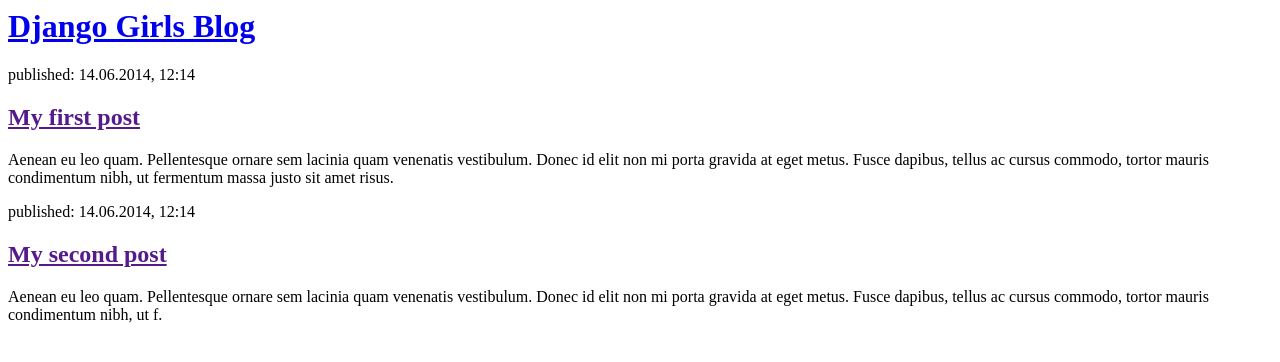
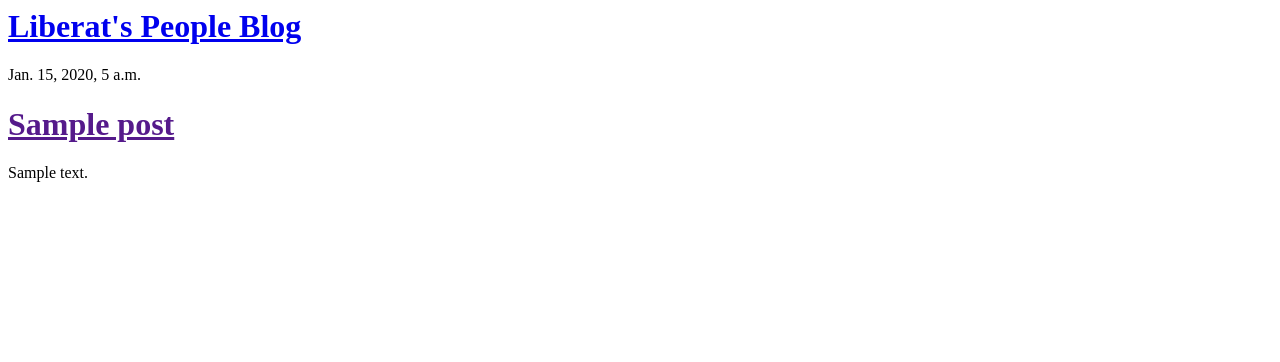
Before and after one commit to T-girl/Liberat-blog, a Django app: template blog/templates/blog/post_list.html in a window 1280 px wide. Shown: the top 362 px of the page. Run offline with Django 3.2, Linux system fonts and the light colour scheme; the template is opened without the code that fills it: values that come from a table or form of the project are taken from there, others are empty; tables that the repository leaves empty hold one stand-in row (values such as "Sample post").

Commit message:
Modified template to display posts from database.

```diff
--- a/blog/templates/blog/post_list.html
+++ b/blog/templates/blog/post_list.html
@@ -1,22 +1,18 @@
 <html>
     <head>
-        <title>Django Girls blog</title>
+        <title>Liberat's People blog</title>
      </head>
      <body>
          <div>
-             <h1><a href="/">Django Girls Blog</a></h1>
+             <h1><a href="/">Liberat's People Blog</a></h1>
          </div>
 
-         <div>
-            <p>published: 14.06.2014, 12:14</p>
-            <h2><a href="">My first post</a></h2>
-            <p>Aenean eu leo quam. Pellentesque ornare sem lacinia quam venenatis vestibulum. Donec id elit non mi porta gravida at eget metus. Fusce dapibus, tellus ac cursus commodo, tortor mauris condimentum nibh, ut fermentum massa justo sit amet risus.</p>
-            </div>
-
-	    <div>
-	    <p>published: 14.06.2014, 12:14</p>
-            <h2><a href="">My second post</a></h2>
-            <p>Aenean eu leo quam. Pellentesque ornare sem lacinia quam venenatis vestibulum. Donec id elit non mi porta gravida at eget metus. Fusce dapibus, tellus ac cursus commodo, tortor mauris condimentum nibh, ut f.</p>
-            </div>
+	 {% for post in posts %}
+             <div>
+	         <p>{{ post.published_date }}</p>
+		 <h1><a href="">{{ post.title }}</a></h1>
+		 <p>{{ post.text|linebreaksbr }}</p>
+             </div>
+	 {% endfor %}
     </body>
 </html>
--- a/blog/views.py
+++ b/blog/views.py
@@ -1,6 +1,9 @@
 from django.shortcuts import render
+from django.utils import timezone
 
 # Create your views here.
+from .models import Post
 
 def post_list(request):
-    return render(request, 'blog/post_list.html', {})
+    posts = Post.objects.filter(published_date__lte=timezone.now()).order_by('published_date')
+    return render(request, 'blog/post_list.html', {'posts':posts})
--- a/books/settings.py
+++ b/books/settings.py
@@ -25,7 +25,7 @@ SECRET_KEY = '^qellnat3s=47z-29wj-rl!r*t^(8e72!*&-j$=i7yw6s$+7e$'
 # SECURITY WARNING: don't run with debug turned on in production!
 DEBUG = True
 
-ALLOWED_HOSTS = ['scribere.liberat.ca','scribere.liberat.xyz','liberat.pythonanywhere.com']
+ALLOWED_HOSTS = ['scribere.liberat.ca','blog.liberat.xyz','liberat.pythonanywhere.com']
 
 
 # Application definition
```
Also changed, not shown: 1 other file.
